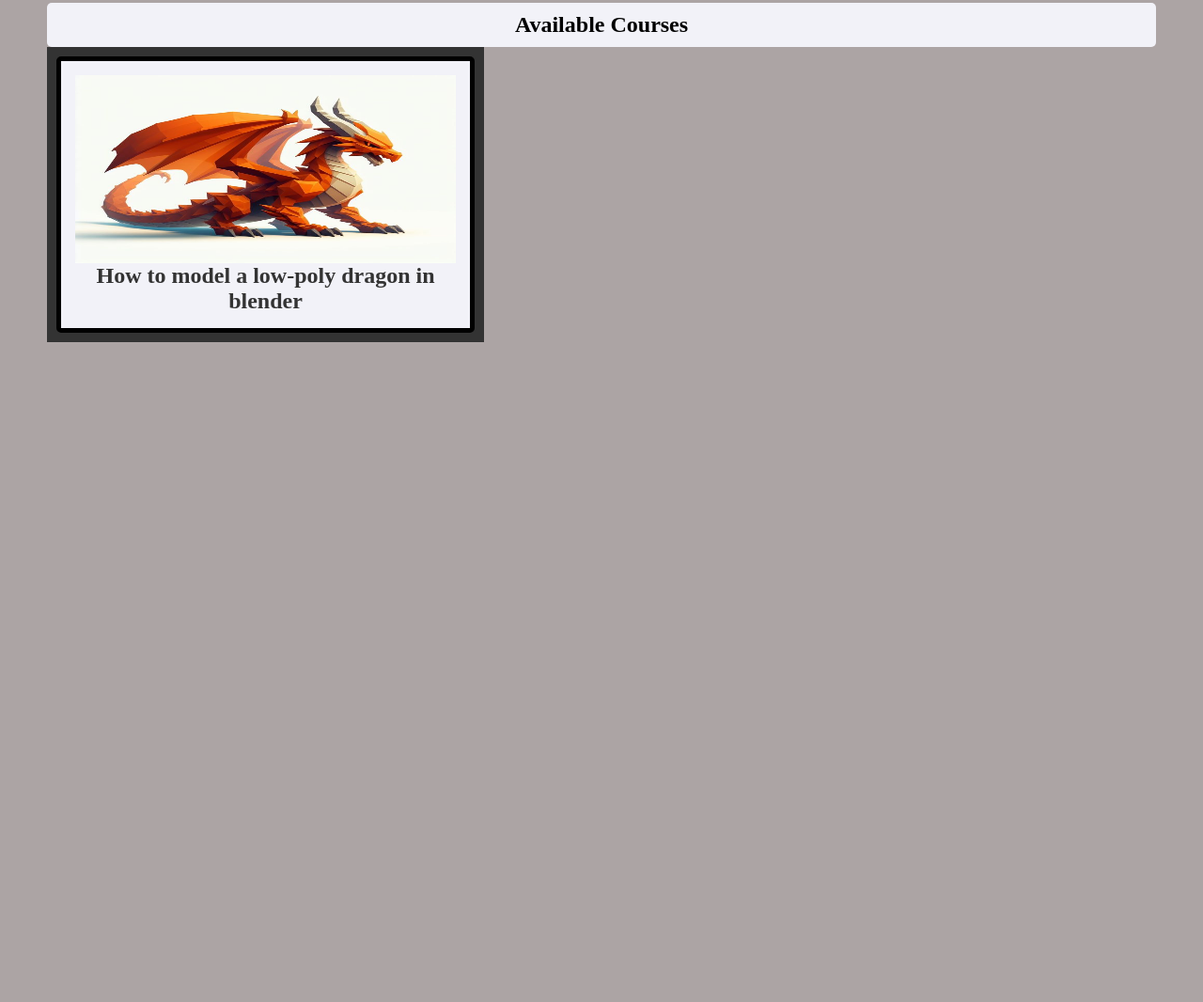
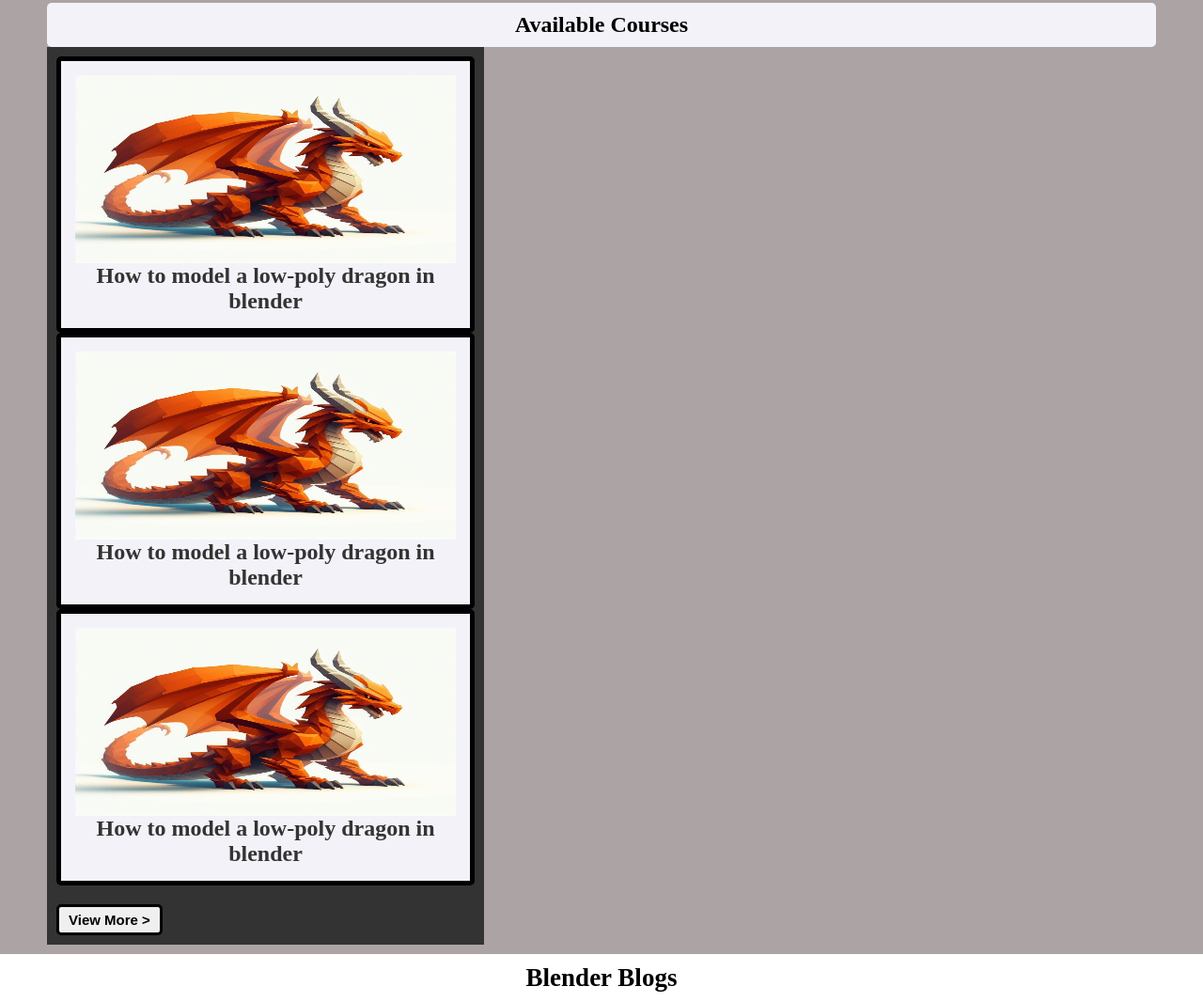
Before and after one commit to Cube-bot-commit/cube-bot-commit.github.io, a plain HTML site: page index.html in a window 1280 px wide. Shown: the part 792-1858 px from the top of the page at 94% size. Before the commit the page ends 1166 px from the top, so only its background shows below. Drawn offline with Linux system fonts and the light colour scheme; a web font is replaced by a local one.

Commit message:
New Files

```diff
--- a/index.html
+++ b/index.html
@@ -84,6 +84,37 @@
                         </div>
                     </div>
                 </div>
+                <div class="box-one">
+                    <div class="container">
+                        <div class="section-thumbnail">
+                            <img src="images/hero.jpeg" alt="3D Modelling">
+                        </div>
+                        <div class="section-title">
+                            <h1>How to model a low-poly dragon in blender</h1>
+                        </div>
+                    </div>
+                </div>
+                <div class="box-one">
+                    <div class="container">
+                        <div class="section-thumbnail">
+                            <img src="images/hero.jpeg" alt="3D Modelling">
+                        </div>
+                        <div class="section-title">
+                            <h1>How to model a low-poly dragon in blender</h1>
+                        </div>
+                    </div>
+                </div>
+                <button class="more"><a href="./assets/">View More ></a></button>
+            </div>
+        </div>
+    </section>
+
+    <section class="blogs-section">
+        <div class="container">
+            <div class="blogs">
+                <div class="blogs-main-title">
+                    <h1>Blender Blogs</h1>
+                </div>
             </div>
         </div>
     </section>
--- a/styles.css
+++ b/styles.css
@@ -217,3 +217,29 @@ li a:hover {
 .section-title{
     text-align: center;
 }
+
+.more a{
+    color: #000;
+    font-weight: bolder;
+    font-size: 15px
+}
+
+.more{
+    height: auto;
+    padding: 5px 10px;
+    border: 3px solid black;
+    border-radius: 5px;
+    margin-top: 20px;
+}
+
+/*Blogs Section */
+.blogs-section{
+    background: #fff;
+    height: auto;
+}
+
+.blogs-main-title{
+    text-align: center;
+    font-weight: bolder;
+    font-size: large;
+}
```
Also changed, not shown: assets/blogs/1.html (added, +11 -0 lines), assets/blogs/2.html (added, +11 -0 lines), assets/blogs/3.html (added, +11 -0 lines), assets/blogs/4.html (added, +11 -0 lines), assets/blogs/5.html (added, +11 -0 lines).
